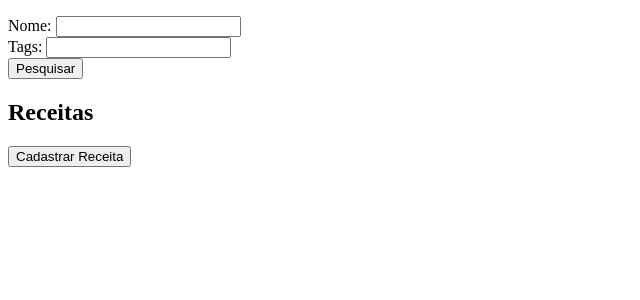
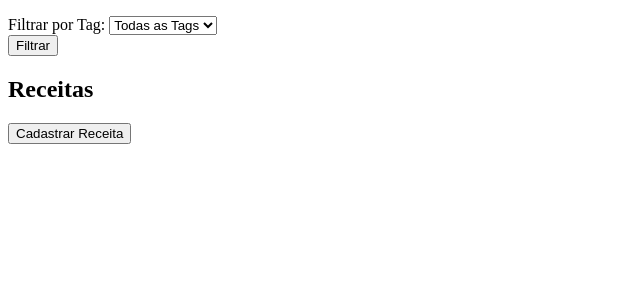
Before and after one commit to mariavboas/LP_Receitas, a Flask app: page /home in a window 1280 px wide. Shown: the part 70-370 px from the top of the page, without its empty margins (0-640 px from the left). Run offline with Flask 3, Linux system fonts and the light colour scheme; data that the repository does not hold is empty; some libraries are stand-ins or nearby versions.

Commit message:
tag selection search addition

```diff
--- a/projeto/templates/home.html
+++ b/projeto/templates/home.html
@@ -25,21 +25,23 @@
         </a>
     </ul>
 </nav>
+
 <body>
-    <form method="GET" action="/home">
-        <div>
-            <label for="name">Nome:</label>
-            <input type="text" name="name" value="{{ search_name }}">
-        </div>
-        <div>
-            <label for="tags">Tags:</label>
-            <input type="text" name="tags" value="{{ search_tags }}">
-        </div>
-        <div>
-            <button type="submit">Pesquisar</button>
-        </div>
-    </form>
     <section id="mainpage">
+        <form method="GET" action="/home">
+            <div>
+                <label for="tag">Filtrar por Tag:</label>
+                <select name="tag">
+                    <option value="">Todas as Tags</option>
+                    {% for tag in all_tags %}
+                        <option value="{{ tag }}" {% if tag == selected_tag %}selected{% endif %}>{{ tag }}</option>
+                    {% endfor %}
+                </select>
+            </div>
+            <div>
+                <button type="submit">Filtrar</button>
+            </div>
+        </form>
         <h1>Receitas</h1>
         {% for receita in receitas %}
             <h2 class="titulo_receita">{{ receita.titulo }}</h2>
--- a/projeto/view.py
+++ b/projeto/view.py
@@ -71,17 +71,17 @@ def cadreceitas():
 def home():
     app.logger.info('Solicitação recebida na rota /home')
 
-    # Obtenha os parâmetros de pesquisa da URL
-    search_name = request.args.get('name', default='', type=str)
-    search_tags = request.args.get('tags', default='', type=str)
+    # Obtenha o filtro de tag da URL
+    selected_tag = request.args.get('tag', default='', type=str)
 
-    # Filtrar as receitas com base nos parâmetros de pesquisa
+    # Consulta no banco de dados
     query = {}
-    if search_name:
-        query['titulo'] = {'$regex': search_name, '$options': 'i'}
-    if search_tags:
-        query['tags'] = {'$regex': search_tags, '$options': 'i'}
+    if selected_tag:
+        query['tags'] = {'$regex': selected_tag, '$options': 'i'}
 
     receitas = mongo.db.receitas.find(query)
 
-    return render_template('home.html', receitas=receitas, search_name=search_name, search_tags=search_tags)
+    # Obtenha uma lista de todas as tags disponíveis no banco de dados
+    all_tags = [receita['tags'] for receita in mongo.db.receitas.find()]
+
+    return render_template('home.html', receitas=receitas, selected_tag=selected_tag, all_tags=all_tags)
```
